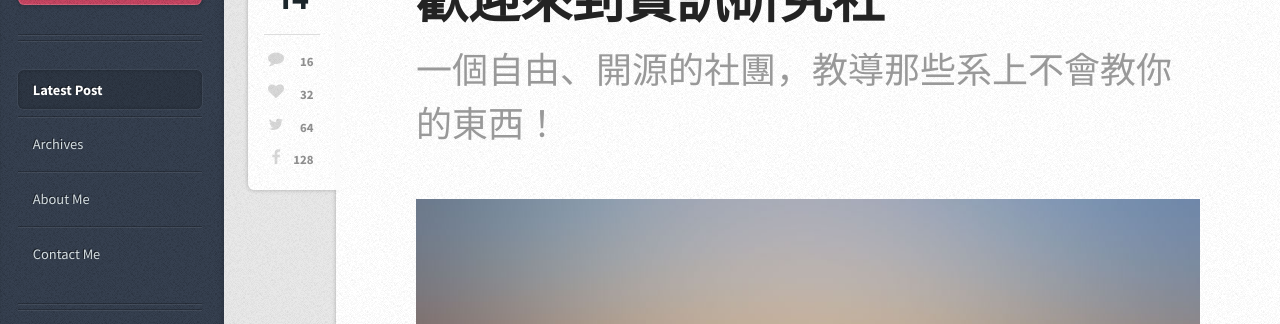
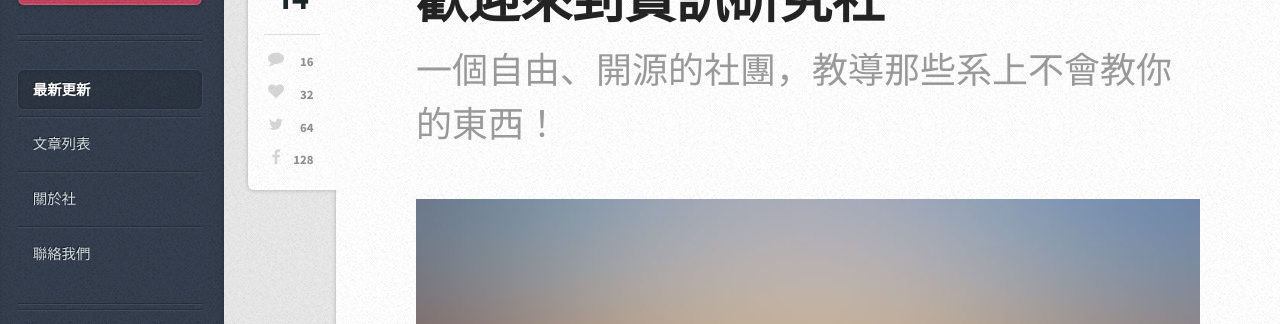
Before and after one commit to hackgenTTU/TTUCSCClubPage, a plain HTML site: page index.html in a window 1280 px wide. Shown: the part 127-451 px from the top of the page. Drawn offline with Linux system fonts and the light colour scheme.

Commit message:
Update index.html

```diff
--- a/index.html
+++ b/index.html
@@ -131,10 +131,10 @@
 						<!-- Nav -->
 							<nav id="nav">
 								<ul>
-									<li class="current"><a href="#">Latest Post</a></li>
-									<li><a href="#">Archives</a></li>
-									<li><a href="#">About Me</a></li>
-									<li><a href="#">Contact Me</a></li>
+									<li class="current"><a href="#">最新更新</a></li>
+									<li><a href="#">文章列表</a></li>
+									<li><a href="#">關於社</a></li>
+									<li><a href="#">聯絡我們</a></li>
 								</ul>
 							</nav>
 
@@ -184,62 +184,6 @@
 						<!-- Calendar -->
 							<section class="box calendar">
 								<div class="inner">
-<!-- 									<table>
-										<caption>July 2014</caption>
-										<thead>
-											<tr>
-												<th scope="col" title="Monday">M</th>
-												<th scope="col" title="Tuesday">T</th>
-												<th scope="col" title="Wednesday">W</th>
-												<th scope="col" title="Thursday">T</th>
-												<th scope="col" title="Friday">F</th>
-												<th scope="col" title="Saturday">S</th>
-												<th scope="col" title="Sunday">S</th>
-											</tr>
-										</thead>
-										<tbody>
-											<tr>
-												<td colspan="4" class="pad"><span>&nbsp;</span></td>
-												<td><span>1</span></td>
-												<td><span>2</span></td>
-												<td><span>3</span></td>
-											</tr>
-											<tr>
-												<td><span>4</span></td>
-												<td><span>5</span></td>
-												<td><a href="#">6</a></td>
-												<td><span>7</span></td>
-												<td><span>8</span></td>
-												<td><span>9</span></td>
-												<td><a href="#">10</a></td>
-											</tr>
-											<tr>
-												<td><span>11</span></td>
-												<td><span>12</span></td>
-												<td><span>13</span></td>
-												<td class="today"><a href="#">14</a></td>
-												<td><span>15</span></td>
-												<td><span>16</span></td>
-												<td><span>17</span></td>
-											</tr>
-											<tr>
-												<td><span>18</span></td>
-												<td><span>19</span></td>
-												<td><span>20</span></td>
-												<td><span>21</span></td>
-												<td><span>22</span></td>
-												<td><a href="#">23</a></td>
-												<td><span>24</span></td>
-											</tr>
-											<tr>
-												<td><a href="#">25</a></td>
-												<td><span>26</span></td>
-												<td><span>27</span></td>
-												<td><span>28</span></td>
-												<td class="pad" colspan="3"><span>&nbsp;</span></td>
-											</tr>
-										</tbody>
-									</table> -->
 								</div>
 							</section>
 
```
